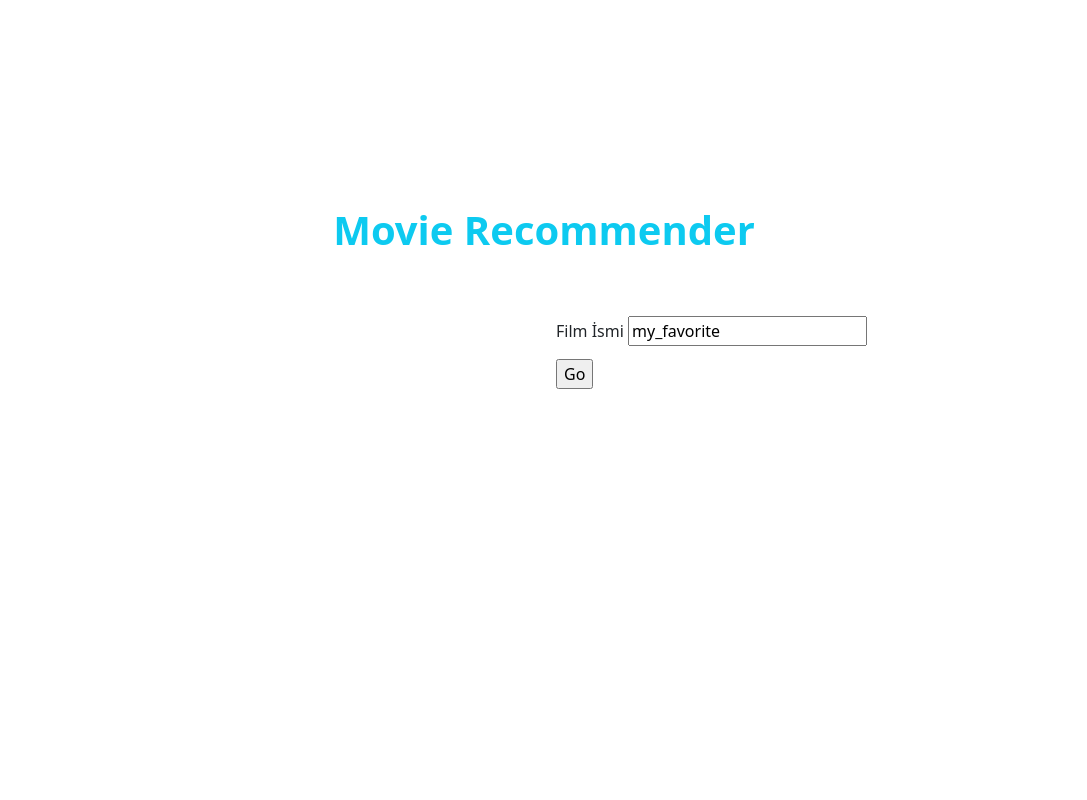
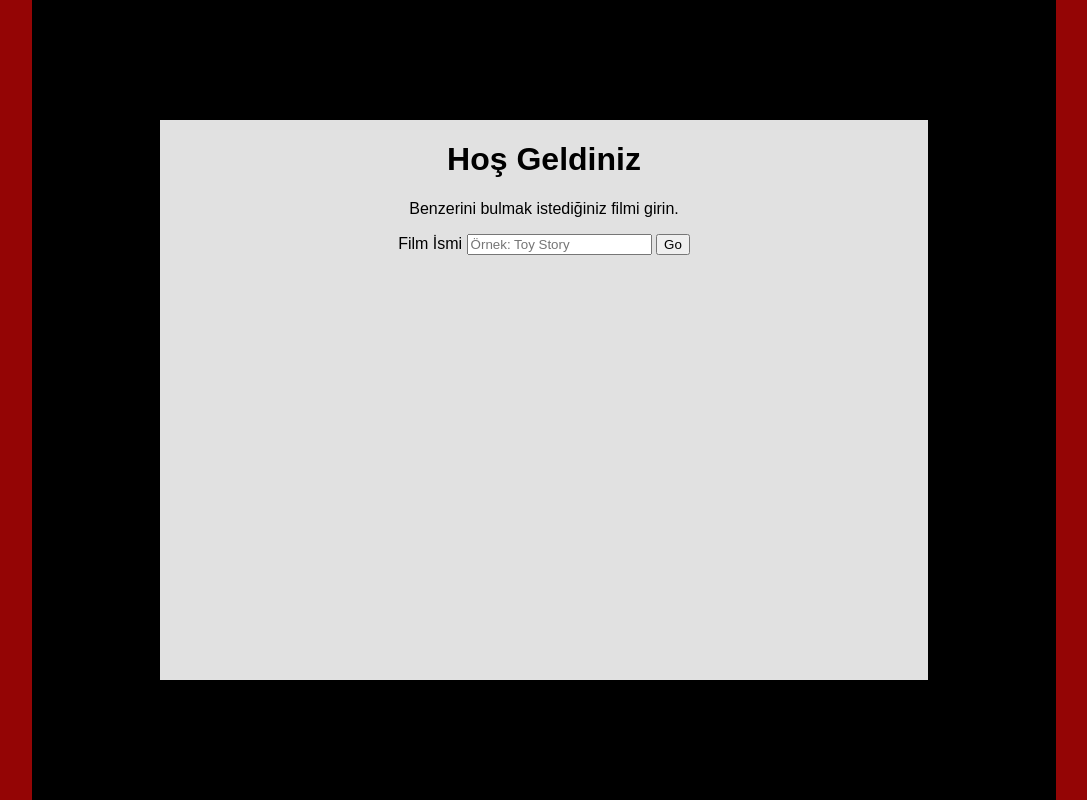
Before and after one commit to sewarslan/final_project, a Flask app: page / in a window 1280 px wide. Shown: the whole page, without its empty margins (96-1183 px from the left). Run offline with Flask 2, Linux system fonts and the light colour scheme; parts of the project's set-up code (start-up, migrations or seed data) failed here and were passed over.

Commit message:
frontend kısmında güncelleme yapıldı

```diff
--- /dev/null
+++ b/movie_recommender/templates/layout.html
@@ -0,0 +1,47 @@
+<!DOCTYPE html>
+<html>
+<head>
+	<title>Movie Recommender</title>
+	<style>
+		body {
+			background-color: black;
+			color: rgb(0, 0, 0);
+			font-family: Arial, sans-serif;
+			text-align: center;
+		}
+		.left-curtain, .right-curtain {
+			background-color: rgb(148, 5, 5);
+			height: 100%;
+			width: 10%;
+			position: absolute;
+			top: 0;
+			bottom: 0;
+			z-index: 1;
+		}
+		.left-curtain {
+			left: 0;
+		}
+		.right-curtain {
+			right: 0;
+		}
+		#screen {
+			background-color: rgb(225, 225, 225);
+			height: 70%;
+			width: 60%;
+			position: absolute;
+			top: 15%;
+			left: 20%;
+			right: 20%;
+			bottom: 15%;
+			z-index: 2;
+		}
+	</style>
+</head>
+<body>
+	<div class="left-curtain"></div>
+	<div class="right-curtain"></div>
+	<div id="screen">
+		{% block body %}{% endblock %}
+	</div>
+</body>
+</html>
--- a/movie_recommender/templates/main_page.html
+++ b/movie_recommender/templates/main_page.html
@@ -1,42 +1,11 @@
-<!doctype html>
-<html lang="en">
-  <head>
-    <meta charset="utf-8">
-    <meta name="viewport" content="width=device-width, initial-scale=1">
-    <link href="https://cdn.jsdelivr.net/npm/bootstrap@5.1.3/dist/css/bootstrap.min.css" rel="stylesheet" integrity="sha384-1BmE4kWBq78iYhFldvKuhfTAU6auU8tT94WrHftjDbrCEXSU1oBoqyl2QvZ6jIW3" crossorigin="anonymous">
+{% extends "layout.html" %}
 
-    <title>Movie Recommender</title>
-  </head>
-  <body>
-
-
-    <div class="" style="height: 200px;" ></div>
-    <div class="" style="height: 100px;" ><p class="text-center fs-1 text-info fw-bold">Movie Recommender</p></div>
-    <div class="container mt-3">
-      <div class="row">
-        <div class="col"></div>
-        <div class="col">
-          <form action="/" method="post">
-
-            <div class="row mb-2">
-              <div class="col">
-               <label for="my_favorite" class="form-label">Film İsmi</label>
-                <input type="text" placeholder="Örnek: Toy Story" name="my_favorite" value="my_favorite">
-
-              </div>
-            </div>
-
+{% block body %}
+	<h1>Hoş Geldiniz</h1>
+	<p>Benzerini bulmak istediğiniz filmi girin.</p>
+       <form action="/", method="post">
+	    <label for="my_favorite" class="form-label">Film İsmi</label>
+               <input type="text" placeholder="Örnek: Toy Story" name="my_favorite" value="">
            <input type="submit" value="Go">
-           </form>
-      </div>
-
-
-
-
-
-
-    <script src="https://cdn.jsdelivr.net/npm/bootstrap@5.1.3/dist/js/bootstrap.bundle.min.js" integrity="sha384-ka7Sk0Gln4gmtz2MlQnikT1wXgYsOg+OMhuP+IlRH9sENBO0LRn5q+8nbTov4+1p" crossorigin="anonymous"></script>
-
-
-  </body>
-</html>
+       </form>
+{% endblock %}
```
Also changed, not shown: movie_recommender/templates/main_page2.html (added, +42 -0 lines), movie_recommender/templates/recommends.html (+4 -20 lines).
